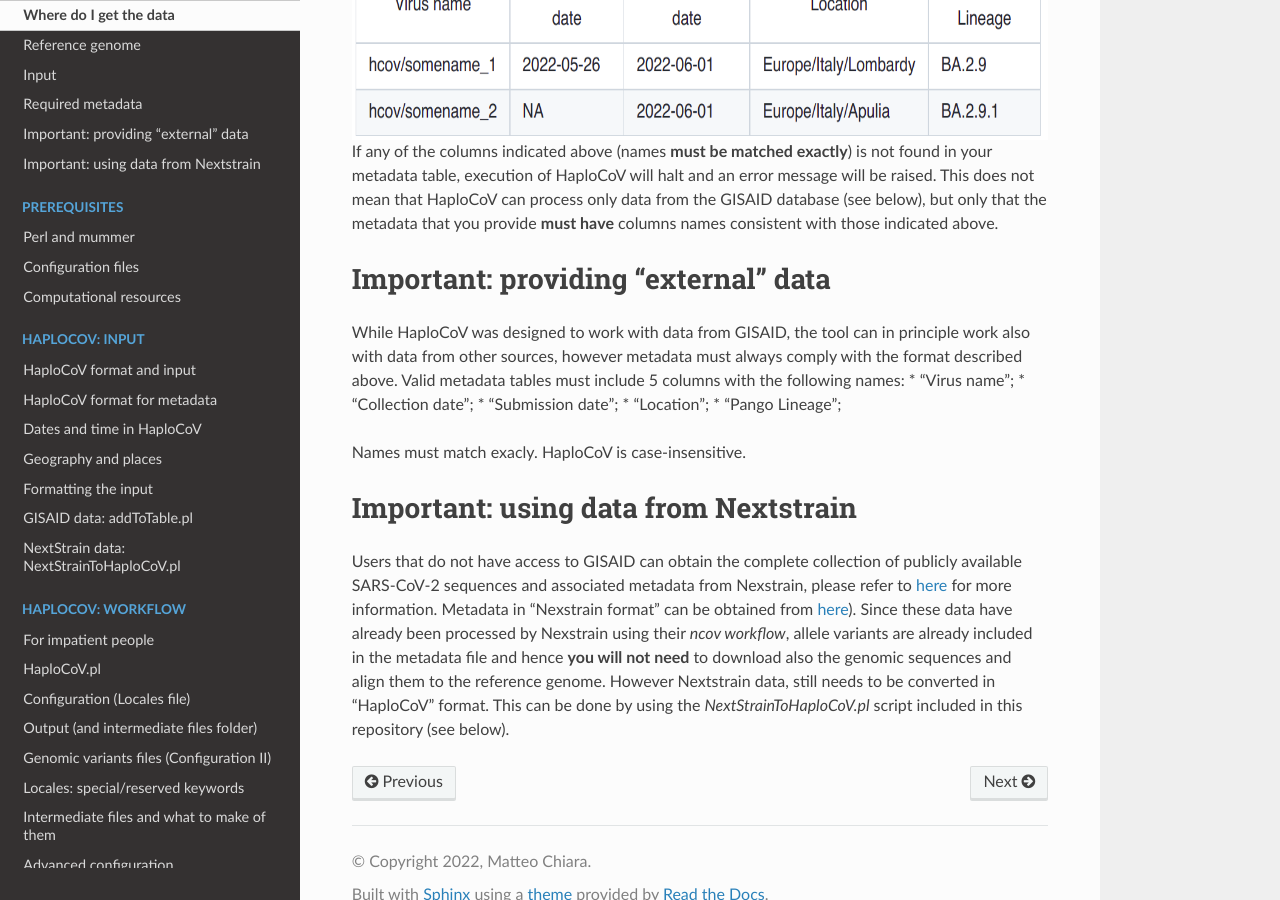
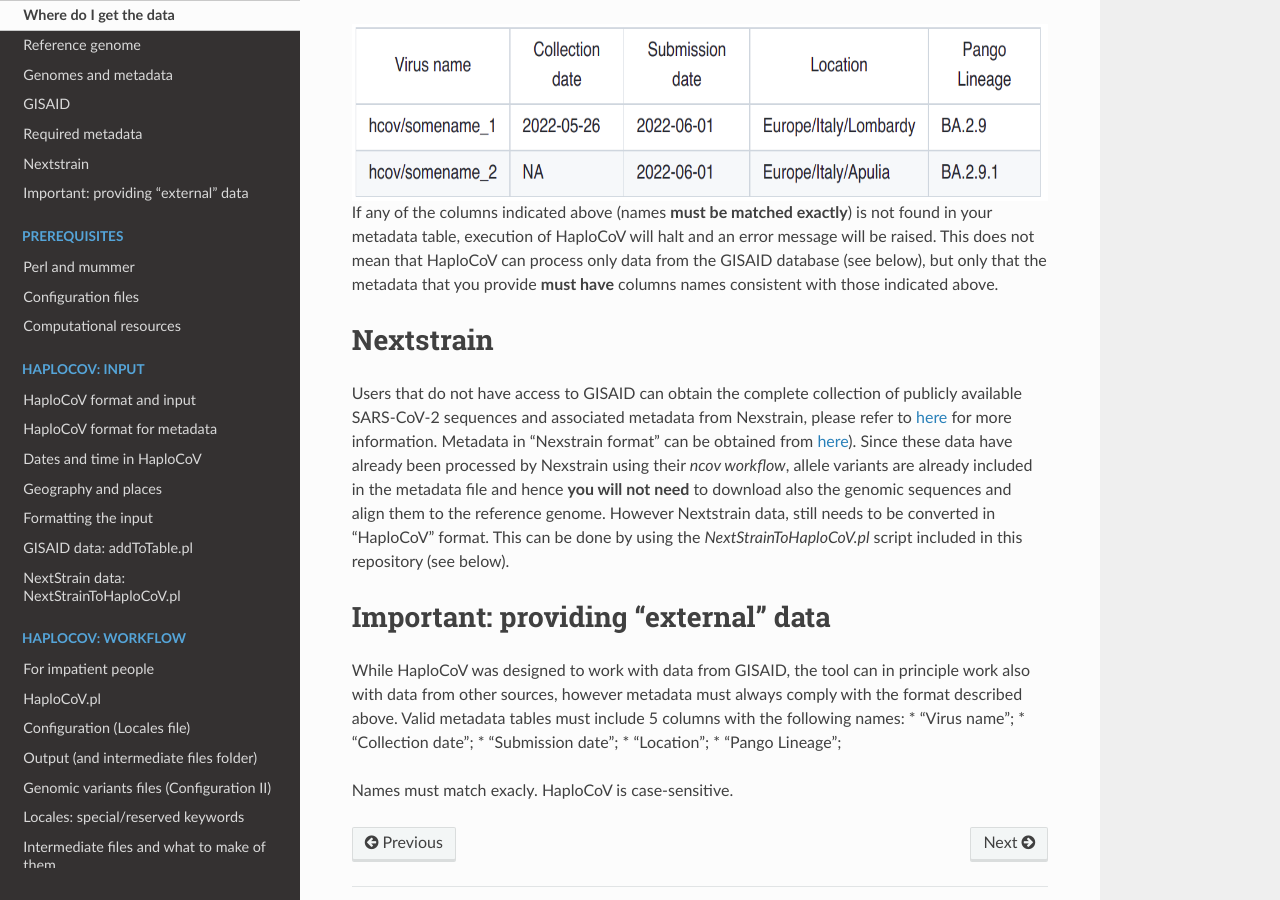
Before and after one commit to matteo14c/HaploCoV, a Sphinx documentation site: the page built from docs/source/data.rst, in a window 1280 px wide and 900 px high, scrolled down 1931 px. Built offline with Sphinx 7.4.7 and the Read the Docs theme 2.0.0, drawn with Linux system fonts in a browser that asks for light colours; some of the changed text lies outside the part shown.

Commit message:
Update data.rst

```diff
--- a/docs/source/data.rst
+++ b/docs/source/data.rst
@@ -28,8 +28,11 @@
 Remember that you need to have this file (GCF_009858895.2_ASM985889v3_genomic.fna) in the same folder from which  HaploCoV is executed (i.e. HaploCoV if you stick with the default)
 
 
-Input
-=====
+Genomes and metadata
+====================
+
+GISAID
+======
 
 To run HaploCoV you **need** SARS-CoV-2 genome sequences and associated metadata.
 
@@ -70,6 +73,14 @@
 If any of the columns indicated above (names **must be matched exactly**) is not found in your metadata table, execution of HaploCoV will halt and an error message will be raised.
 This does not mean that HaploCoV can process only data from the GISAID database (see below), but only that the metadata that you provide **must have** columns names consistent with those indicated above.
 
+
+Nextstrain
+==========
+
+Users that do not have access to GISAID can obtain the complete collection of publicly available SARS-CoV-2 sequences and associated metadata from Nexstrain, please refer to `here <https://nextstrain.org/sars-cov-2/>`_ for more information.
+Metadata in "Nexstrain format" can be obtained from `here <https://data.nextstrain.org/files/ncov/open/metadata.tsv.gz>`_). Since these data have already been processed by Nexstrain using their *ncov workflow*, allele variants are already included in the metadata file and hence **you will not need** to download also the genomic sequences and align them to the reference genome.
+However Nextstrain data, still needs to be converted in "HaploCoV" format.  This can be done by using the *NextStrainToHaploCoV.pl* script included in this repository (see below).
+
 Important: providing "external" data
 ====================================
 
@@ -81,11 +92,4 @@
 * "Location";
 * "Pango Lineage";
 
-Names must match exacly. HaploCoV is case-insensitive.
-
-Important: using data from Nextstrain
-=====================================
-
-Users that do not have access to GISAID can obtain the complete collection of publicly available SARS-CoV-2 sequences and associated metadata from Nexstrain, please refer to `here <https://nextstrain.org/sars-cov-2/>`_ for more information.
-Metadata in "Nexstrain format" can be obtained from `here <https://data.nextstrain.org/files/ncov/open/metadata.tsv.gz>`_). Since these data have already been processed by Nexstrain using their *ncov workflow*, allele variants are already included in the metadata file and hence **you will not need** to download also the genomic sequences and align them to the reference genome.
-However Nextstrain data, still needs to be converted in "HaploCoV" format.  This can be done by using the *NextStrainToHaploCoV.pl* script included in this repository (see below).
+Names must match exacly. HaploCoV is case-sensitive.
```
